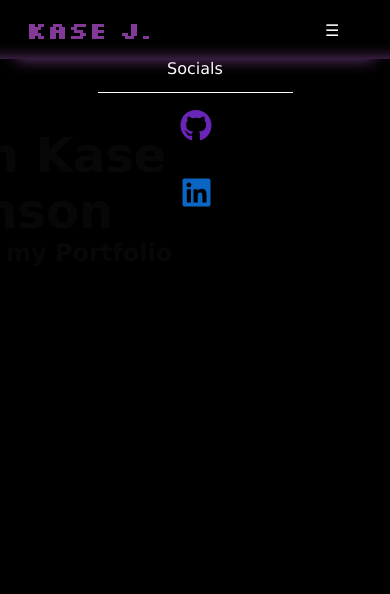
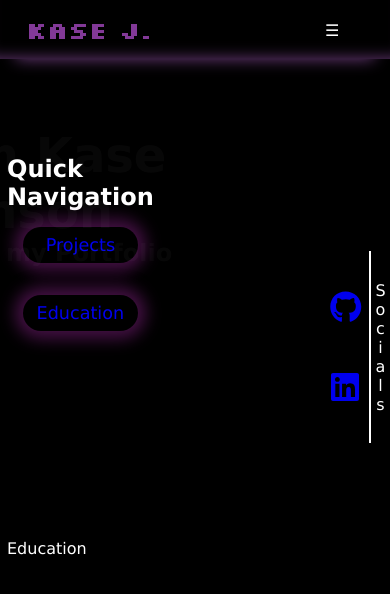
Before and after one commit to Kasej01/portfolio, a React (Create React App) app: page / in a window 390 px wide. Shown: the top 594 px of the page. Built offline with nearby package versions, Linux system fonts and the light colour scheme.

Commit message:
Navbar finished with Resume button animation

```diff
--- a/src/components/Navbar.jsx
+++ b/src/components/Navbar.jsx
@@ -18,6 +18,7 @@ function Navbar (){
                 <li className="nav-list-item"><a href="/">About</a></li>
                 <li className="nav-list-item"><a href="/projects">Projects</a></li>
                 <li className="nav-list-item"><a href="/contact">Contact</a></li>
+                <li className="nav-list-item"><a href="/resume" className="resume-btn">Resume</a></li>
             </ul>
         </div>
     );
--- a/src/pages/Home.jsx
+++ b/src/pages/Home.jsx
@@ -1,5 +1,3 @@
-import { useState } from 'react';
-import { Link } from 'react-router-dom';
 import '../styles/pages/home.css'
 import { FontAwesomeIcon } from "@fortawesome/react-fontawesome";
 import { faGithub, faLinkedin } from "@fortawesome/free-brands-svg-icons";
@@ -7,13 +5,17 @@ import { faGithub, faLinkedin } from "@fortawesome/free-brands-svg-icons";
 
 
 function Home() {
-    var occupation = "SoftwareEngineer"
-
     return (
         <div className="home-container">
-            <div className="about-me">Test</div>
+            <div className="quick-navigation">
+                <h2 className="quick-nav-title">Quick Navigation</h2>
+                <a className="quick-nav-button" href="#projects">Projects</a>
+                <a className="quick-nav-button" href="#education">Education</a>
+            </div>
+            <div className="about-me">
+
+            </div>
             <div className="socials">
-                <p className="socials-title">Socials</p>
                 <div className="icons-container">
                     <a href="https://github.com/Kasej01" target="_blank" rel="noopener noreferrer" className="icon-a" id="github-icon">
                         <FontAwesomeIcon icon={faGithub} className="icon" />
@@ -22,7 +24,9 @@ function Home() {
                         <FontAwesomeIcon icon={faLinkedin} className="icon" />
                     </a>
                 </div>
+                <p className="socials-title">Socials</p>
             </div>
+            <div id="education">Education</div>
         </div>
     );
 }
--- a/src/styles/components/navbar.css
+++ b/src/styles/components/navbar.css
@@ -1,12 +1,15 @@
+/******************
+*   Main Navbar   *
+******************/
 .navbar{
     color: white;
     width: auto;
     height: 6vh;
     max-width: 100%;
     display: grid;
-    grid-template-columns: 0.1fr 1fr 0.5fr 1fr 0.1fr;
+    grid-template-columns: 0.1fr 1fr 0.5fr 1fr 0.05fr;
     grid-template-areas:
-    ". navtitle . navlist .";
+    ". navtitle . navlist.";
     align-items: center;
     box-shadow: 0 1rem 1rem -1rem rgba(218, 120, 248, 0.5), inset 0rem -1rem 1rem -1rem rgba(218, 120, 248, 0.5);
     background-color: black;
@@ -62,26 +65,42 @@
     animation: scaleonefive 300ms ease-in-out forwards;
     transform: scale(1);
 }
-
 .hamburger{
     grid-area: hamburger;
     display: none;
 }
 
-@keyframes scaleonefive {
-    0% {
-        transform: scale(1);
-    }
-    100% {
-        transform: scale(1.5);
-    }
+
+/********************
+*   Resume Button   *
+********************/
+.resume-btn{
+    grid-area: resume;
+    color: purple;
+    text-decoration: none;
+    text-align: center;
+    border-radius: 0.5rem;
+    border: 2px solid rgb(212, 167, 212);
+    padding: 0.5rem;
 }
 
-@media screen and (max-width: 850px){
+.resume-btn:hover{
+    background: linear-gradient(90deg, rgb(255, 108, 255), rgb(155, 0, 155), rgb(255, 198, 255));
+    animation: gradientbtn 300ms ease-in-out forwards;
+    background-size: 400% 400%;
+	animation: gradient 2s ease infinite;
+    color: black;
+}
+
+/********************
+*   Media Queries   *
+********************/
+
+@media screen and (max-width: 900px){
     .navbar{
-        grid-template-columns: 0.1fr 1fr 0.15fr 1.5fr 0.1fr;
+        grid-template-columns: 0.1fr 1fr 0.15fr 1.5fr 0.1fr 0.1fr;
         grid-template-areas:
-        ". navtitle . navlist .";
+        ". navtitle . navlist resume .";
     }
 
     .nav-list-item a{
@@ -89,7 +108,7 @@
     }
 }
 
-@media screen and (max-width: 600px){
+@media screen and (max-width: 700px){
     .nav-name{
         font-size: 1.5rem;
     }
@@ -118,6 +137,10 @@
         flex-direction: column;
     }
 
+    .nav-list-item{
+        margin: 1rem;
+    }
+
     .hamburger{
         display:block;
     }
@@ -126,3 +149,28 @@
         animation: none;
     }
 }
+
+
+/****************
+*   Keyframes   *
+****************/
+@keyframes scaleonefive {
+    0% {
+        transform: scale(1);
+    }
+    100% {
+        transform: scale(1.5);
+    }
+}
+
+@keyframes gradient {
+	0% {
+		background-position: 0% 50%;
+	}
+	50% {
+		background-position: 100% 50%;
+	}
+	100% {
+		background-position: 0% 50%;
+	}
+}
--- a/src/styles/pages/home.css
+++ b/src/styles/pages/home.css
@@ -1,126 +1,83 @@
-.home-container {
+/**********************
+*    Main section     *
+**********************/
+.home-container{
     display: grid;
-    grid-template-columns: 0.25fr 1fr 1fr 1fr 0.5fr 0.5fr 0.5fr;
-    grid-template-rows: 1fr 1fr 1fr 0.5fr;
-    grid-auto-flow: row;
+    grid-template-columns: 0.05fr 0.20fr 1fr 0.20fr 0.1fr;
+    grid-template-rows: 1fr 1fr 1fr 1fr 1fr 1fr;
+
     grid-template-areas:
-      ". . . . . . ."
-      ". about-me about-me about-me . socials ."
-      ". about-me about-me about-me . socials ."
-      ". . . . . . .";
+    ". . . . ."
+    ". quicknav . aboutme ."
+    ". quicknav . aboutme socials"
+    ". . . . socials"
+    ". . . . ."
+    ". education education education .";
+}
+
+.home-container{
     color: white;
 }
 
-.about-me {
-    grid-area: about-me;
-    background-color: grey;
+.quick-navigation{
+    grid-area: quicknav;
+    display: flex;
+    flex-direction: column;
 }
 
-.socials {
-    grid-area: socials;
+.about-me{
+    grid-area: aboutme;
 }
 
+.socials{
+    grid-area: socials;
+    writing-mode: vertical-lr;
+    text-orientation: upright;
+    justify-content: center;
+    text-align: center;
+}
+
+.socials-title{
+    border-left: 2px solid white;
+}
+
+#education{
+    grid-area: education;
+}
+
+.icons-container{
+    display: flex;
+    flex-direction: row;
+    justify-content: center;
+}
+
+.icon{
+    transform: scale(2);
+    margin: 2rem 1rem
+}
 
 
 /*************************
 *    Socials section     *
 *************************/
-.socials {
-    display: grid;
-    grid-template-columns: 1fr 1fr;
-    grid-template-rows: 0.25fr 1fr 1fr 0.25fr;
-    grid-auto-columns: 1fr;
-    gap: 0px 0px;
-    grid-auto-flow: row;
-    grid-template-areas:
-      ". icons-container socials-title"
-      ". icons-container socials-title"
-      ". icons-container socials-title"
-      ". icons-container socials-title"
-      ". icons-container socials-title"
-      ". icons-container socials-title";
-  }
 
 
 
-.socials-title{
-    grid-area: socials-title;
-    writing-mode: vertical-lr;
-    text-orientation: upright;
-    border-left: solid 1px white;
+
+
+
+/*************************
+*    Buttons section     *
+*************************/
+
+.quick-nav-button{
+    background-color: black;
+    text-decoration: none;
+    font-size: 1.1rem;
+    text-align: center;
+
+    padding: 0.5rem;
+    margin: 1rem;
+    border-radius: 2rem;;
+    box-shadow: 0rem 0rem 1rem 0.5rem rgb(134, 31, 134, 0.5);
 }
-/************
-*   Icons   *
-************/
-
-.icons-container{
-    grid-area: icons-container;
-    display: flex;
-    flex-direction: column;
-}
-
-#github-icon{
-    color: #6925b8;
-}
-
-#linkedin-icon{
-    color: #0A66C2;
-}
-
-.icon-a{
-    transform: scale(2);
-    margin: 1.5rem;
-}
-
-.icon-a:hover{
-    animation: socialscale 300ms ease-in-out forwards;
-}
-
-@keyframes socialscale{
-    0%{
-
-    }
-    100%{
-        transform: scale(2.5);
-    }
-}
-
-@media screen and (max-width: 600px){
-
-    .home-container{
-        grid-template-columns: 100%;
-    }
-
-    .socials{
-        display: grid;
-        grid-template-columns: 25% 25% 25% 25%;
-        grid-column-start: 1;
-        grid-column-end: 2;
-        grid-row-start: 1;
-        grid-row-end: 4;
-        justify-content: center;
-        text-align: center;
-        transform: scale(1);
-    }
-
-    .socials-title{
-        writing-mode: horizontal-tb;
-        border-bottom: solid 1px white;
-        border-left: none;
-        grid-column-start: 2;
-        grid-column-end: 4;
-        grid-row-start: 1;
-        grid-row-end: 2;
-        text-align: center;
-        margin: 0;
-    }
-    .icons-container{
-        grid-column-start: 2;
-        grid-column-end: 4;
-        grid-row-start: 2;
-        grid-row-end: 3;
-        display: flex;
-        justify-content: center;
-        width: 100%;
-    }
-}
```
